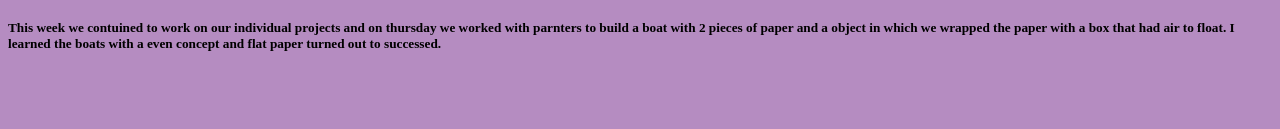
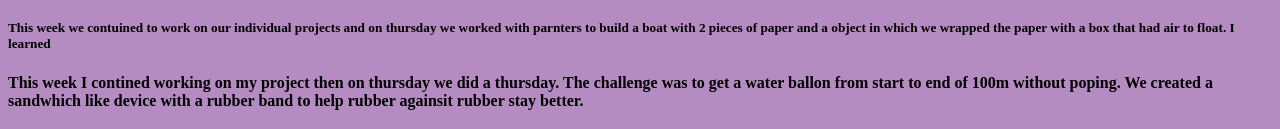
Before and after one commit to Nellyk4771/Robotics, a plain HTML site: page index.html in a window 1280 px wide. Shown: the part 4584-4713 px from the top of the page. Before the commit the page ends 4658 px from the top, so only its background shows below. Drawn offline with Linux system fonts and the light colour scheme.

Commit message:
4-29-22 paragraph

```diff
--- a/index.html
+++ b/index.html
@@ -104,4 +104,8 @@ got all my supplies I needed and finished one of the walls.</H8>
 <H5> This week we contuined to work on our individual projects and on thursday
 we worked with parnters to build a boat with 2 pieces of paper and a object
 in which we wrapped the paper with a box that had air to float. I learned
-the boats with a even concept and flat paper turned out to successed.  </H5>
+
+<H4> This week I contined working on my project then on thursday we did a
+thursday. The challenge was to get a water ballon from start to end of 100m
+without poping. We created a sandwhich like device with a rubber band to help
+rubber againsit rubber stay better. </H4>
```
